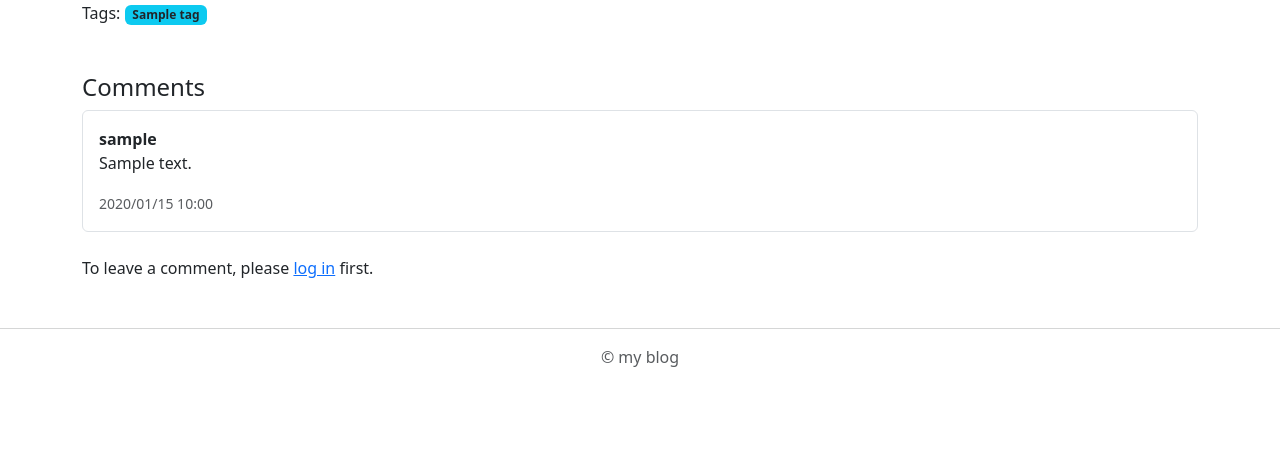
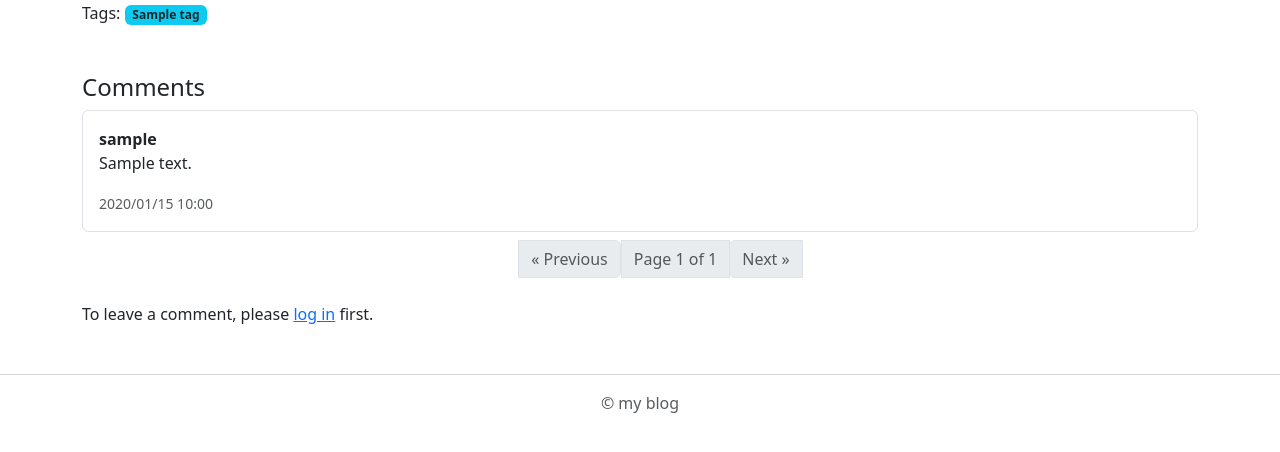
Before and after one commit to hypnotize1/Django-Blog, a Django app: a page that uses blog/templates/blog/post_detail.html in a window 1280 px wide. Shown: the part 329-781 px from the top of the page. Run offline with Django 5.2, Linux system fonts and the light colour scheme; tables that the repository leaves empty hold one stand-in row (values such as "Sample post").

Commit message:
optimizations queries in blog views and add pagination for comments and posts

```diff
--- a/blog/templates/blog/post_detail.html
+++ b/blog/templates/blog/post_detail.html
@@ -32,17 +32,52 @@
 
 <section class="mt-5">
     <h4>Comments</h4>
+
+    {% if comments %}
         {% for comment in comments %}
-            {% if comment.approved %}
             <div class="border rounded p-3 mb-2">
                 <strong>{{ comment.author.username }}</strong>
                 <p>{{ comment.content }}</p>
                 <small class="text-muted">{{ comment.created_at|date:"Y/m/d H:i" }}</small>
             </div>
+        {% endfor %}
+
+        <!-- Pagination for comments -->
+        <nav aria-label="Comments pagination">
+            <ul class="pagination justify-content-center">
+                {% if comments.has_previous %}
+                    <li class="page-item">
+                        <a class="page-link" href="?page={{ comments.previous_page_number }}" aria-label="Previous">
+                            <span aria-hidden="true">&laquo; Previous</span>
+                        </a>
+                    </li>
+                {% else %}
+                    <li class="page-item disabled">
+                        <span class="page-link">&laquo; Previous</span>
+                    </li>
                 {% endif %}
-        {% empty %}
+
+                <li class="page-item disabled">
+                    <span class="page-link">Page {{ comments.number }} of {{ comments.paginator.num_pages }}</span>
+                </li>
+
+                {% if comments.has_next %}
+                    <li class="page-item">
+                        <a class="page-link" href="?page={{ comments.next_page_number }}" aria-label="Next">
+                            <span aria-hidden="true">Next &raquo;</span>
+                        </a>
+                    </li>
+                {% else %}
+                    <li class="page-item disabled">
+                        <span class="page-link">Next &raquo;</span>
+                    </li>
+                {% endif %}
+            </ul>
+        </nav>
+
+    {% else %}
         <p>No comments yet.</p>
-        {% endfor %}
+    {% endif %}
 </section>
 
 {% if user.is_authenticated %}
@@ -65,5 +100,4 @@
 {% else %}
     <p class="mt-4">To leave a comment, please <a href="{% url 'accounts:login' %}">log in</a> first.</p>
 {% endif %}
-
 {% endblock %}
--- a/blog/views.py
+++ b/blog/views.py
@@ -1,11 +1,12 @@
 from django.contrib.auth.decorators import login_required
 from django.contrib.auth.mixins import LoginRequiredMixin, UserPassesTestMixin
 from django.db.models import F
-from django.shortcuts import get_object_or_404, redirect
+from django.shortcuts import redirect
 from django.urls import reverse_lazy
 from django.utils.decorators import method_decorator
 from django.utils.text import slugify
 from django.views.generic import ListView, DeleteView, DetailView, CreateView, UpdateView
+from django.core.paginator import Paginator
 
 from .forms import PostCreateForm, CommentCreateForm
 from .models import *
@@ -19,7 +20,7 @@ class PostListView(ListView):
     paginate_by = 5
 
     def get_queryset(self):
-        return Post.objects.filter(is_published=True).order_by('-created_at')
+        return Post.objects.filter(is_published=True).select_related('author').order_by('-created_at')
 
 
 class PostDetailView(DetailView):
@@ -29,15 +30,20 @@ class PostDetailView(DetailView):
 
     def get_context_data(self, **kwargs):
         context = super().get_context_data(**kwargs)
-        context['comments'] = Comment.objects.filter(post=self.object)
+        comments_list = Comment.objects.filter(post=self.object, approved=True).select_related('author')
+        paginator = Paginator(comments_list, 5)
+        page_number = self.request.GET.get('page')
+        page_obj = paginator.get_page(page_number)
+        context['comments'] = page_obj
         context['comment_form'] = CommentCreateForm()
         return context
 
     def get_object(self):
-        post_pk = self.kwargs.get('post_pk')
-        post_slug = self.kwargs.get('post_slug')
-        post = get_object_or_404(Post, pk=post_pk, slug=post_slug)
-        Post.objects.filter(pk=post.pk).update(views=F('views') + 1)
+        post = Post.objects.prefetch_related('categories', 'tags').get(
+            pk=self.kwargs['post_pk'],
+            slug=self.kwargs['post_slug'],
+        )
+        Post.objects.filter(pk = post.pk).update(views=F('views') + 1)
         post.refresh_from_db()
         return post
 
@@ -68,6 +74,8 @@ class PostCreateView(LoginRequiredMixin, CreateView):
         form.instance.slug = slugify(form.cleaned_data['title'])
         return super().form_valid(form)
 
+    def get_success_url(self):
+        return self.object.get_absolute_url()
 
 class PostUpdateView(LoginRequiredMixin, UserPassesTestMixin, UpdateView):
     model = Post
@@ -83,6 +91,8 @@ class PostUpdateView(LoginRequiredMixin, UserPassesTestMixin, UpdateView):
         post = self.get_object()
         return self.request.user == post.author
 
+    def get_success_url(self):
+        return self.object.get_absolute_url()
 
 class PostDeleteView(LoginRequiredMixin, UserPassesTestMixin, DeleteView):
     model = Post
@@ -92,3 +102,6 @@ class PostDeleteView(LoginRequiredMixin, UserPassesTestMixin, DeleteView):
     def test_func(self):
         post = self.get_object()
         return self.request.user == post.author
+
+    def get_success_url(self):
+        return reverse_lazy('accounts:profile')
```
Also changed, not shown: blog/templates/blog/post_list.html (+22 -0 lines). Lines whose indentation alone changed are shown as unchanged.
